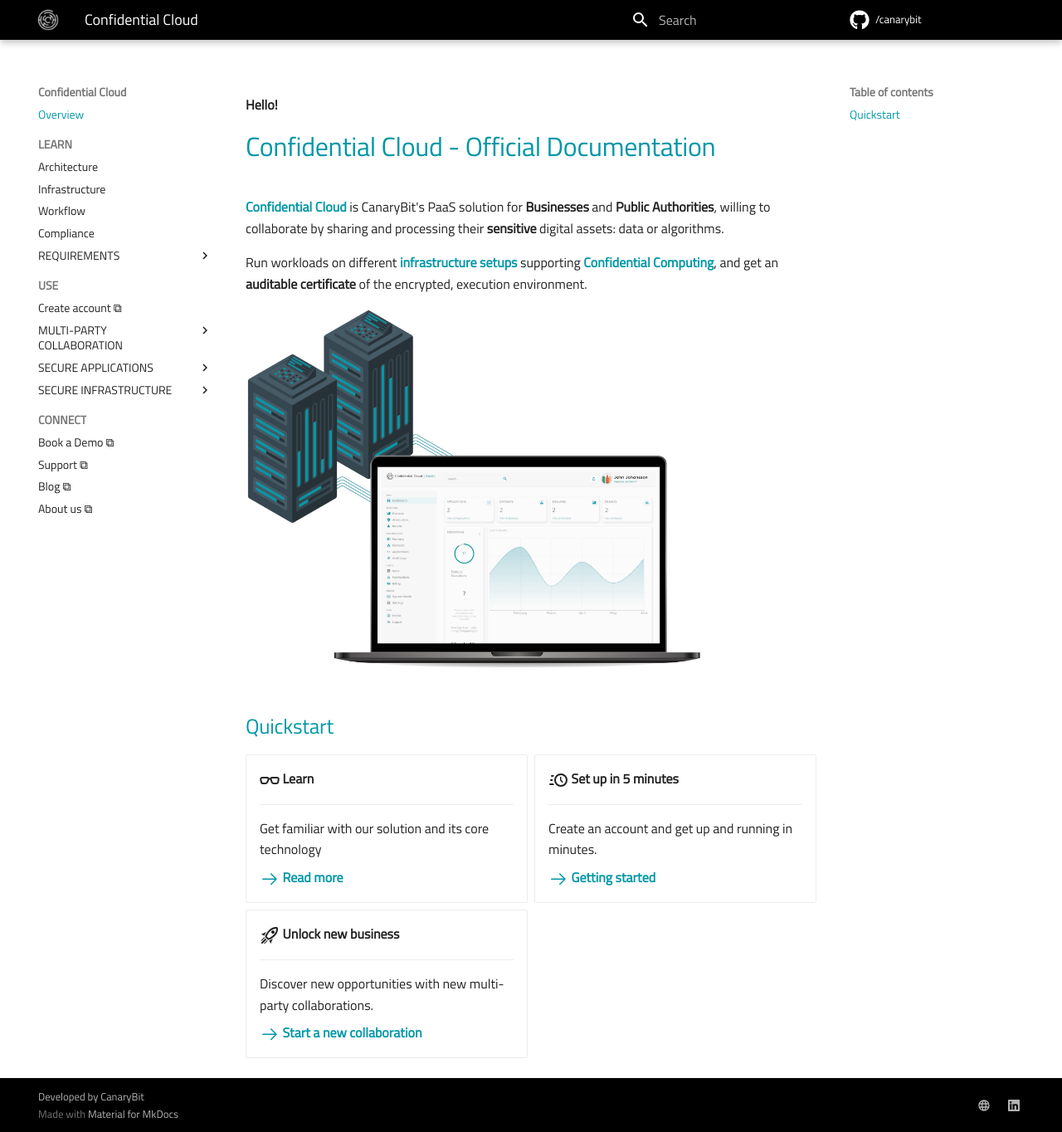
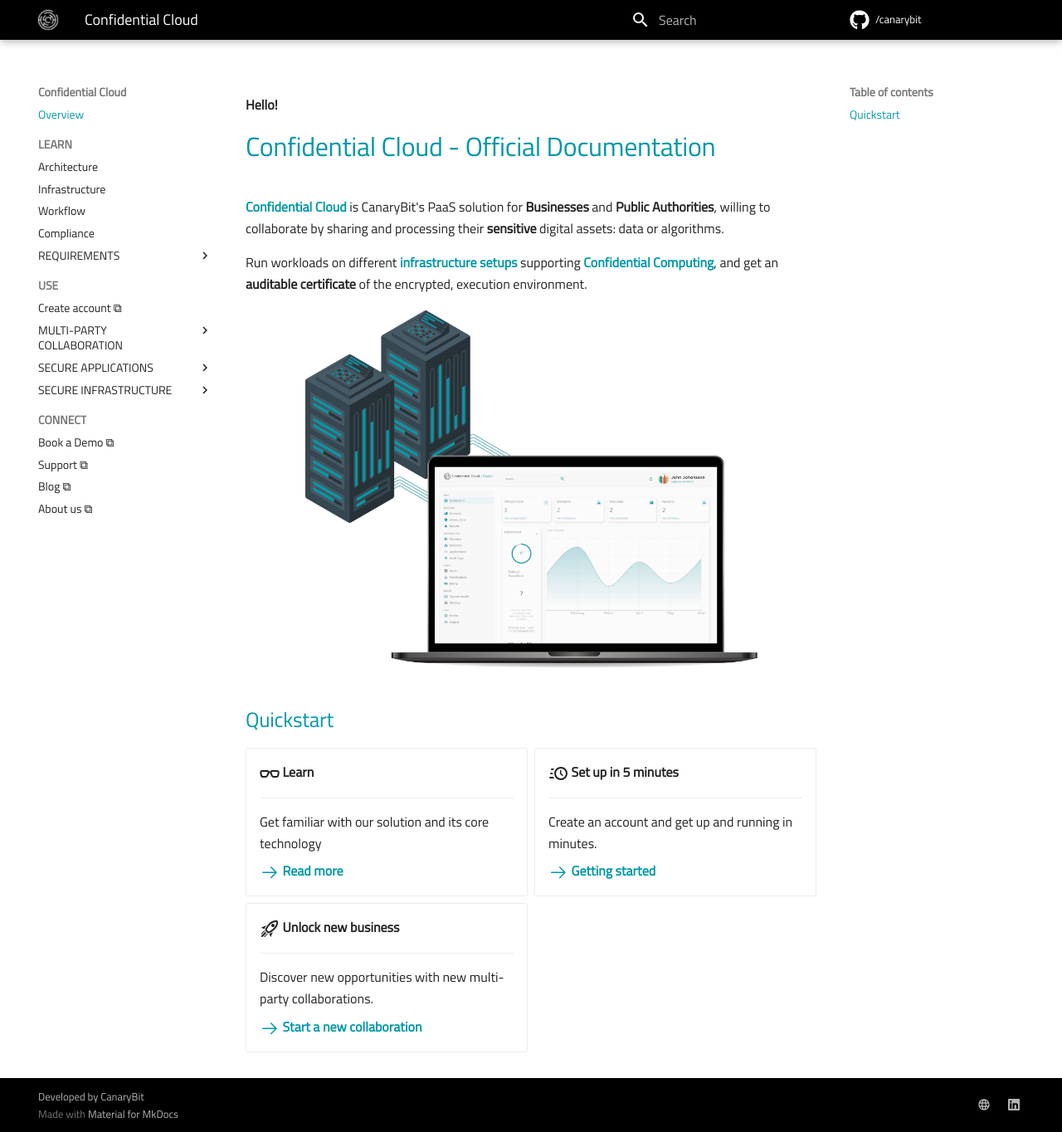
Before and after one commit to canarybit/cc-docs, an MkDocs documentation site: the page built from docs/index.md, in a window 1280 px wide and 1364 px high. Shown: the whole window at 83% size. Built offline with MkDocs 1.6.1 and Material for MkDocs 9.7.7, drawn with Linux system fonts in a browser that asks for light colours.

Commit message:
Adds content

```diff
--- a/docs/index.md
+++ b/docs/index.md
@@ -6,7 +6,7 @@
 
 Run workloads on different [infrastructure setups](infrastructure.md) supporting [Confidential Computing](https://www.canarybit.eu/what-is-confidential-computing-and-why-should-i-care/), and get an **auditable certificate** of the encrypted, execution environment.
 
-![Confidential Cloud Solution](./img/canarybit-confidential-cloud-solution-docs.jpg){: style="width:80%;" .center}
+![Confidential Cloud Solution](./img/canarybit-confidential-cloud-solution-docs.jpg){: style="width:80%; display: block; margin: 0 auto;"}
 
 ## Quickstart
 
```
